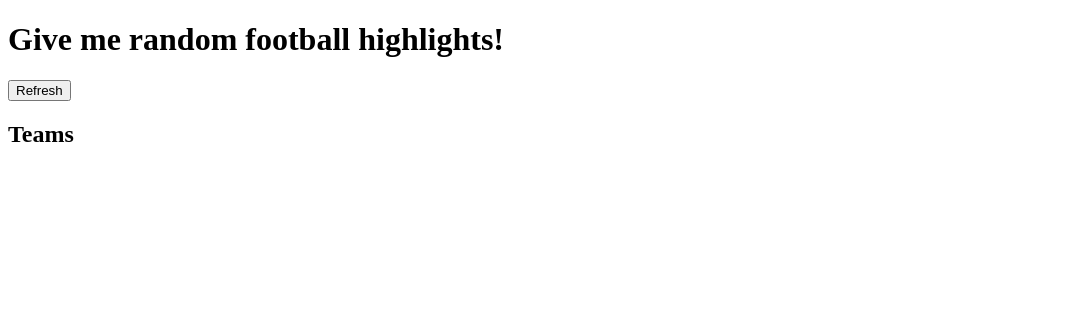
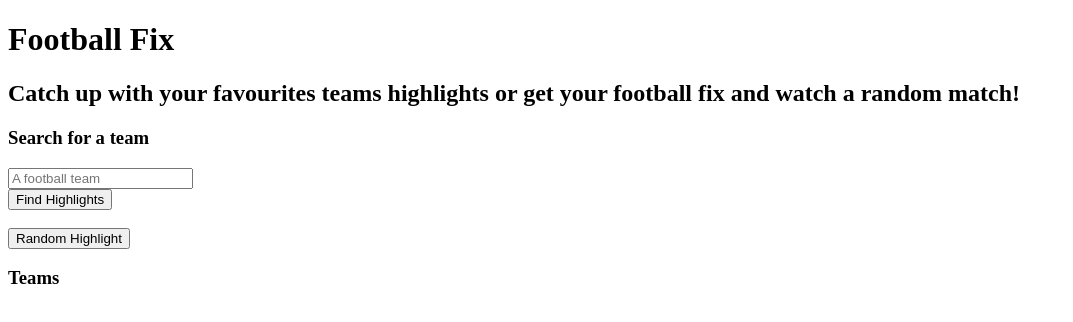
Before and after one commit to jshields123/football-highlights-app, a plain HTML site: page index.html in a window 1280 px wide. Shown: the whole page, without its empty margins (0-1073 px from the left). Drawn offline with Linux system fonts and the light colour scheme; no server answers.

Commit message:
added changed layout and added in comments

```diff
--- a/getData.js
+++ b/getData.js
@@ -9,9 +9,11 @@ const api = 'https://www.scorebat.com/video-api/v1/'
         }
 
         // below function currently filters json for Newcastle United games - need to include a search function for any club.
-        function findTeams () {
+        function findTeam () {
+            let userInput = document.getElementById("text1").value
+            console.log(userInput)
              getSportData().then(data => {
-            const newArray = data.filter(element => element.title.includes("Newcastle United") || element.title.includes("Newcastle United"))
+            const newArray = data.filter(element => element.title.includes(userInput))
             console.log(newArray[0]);
         })
     }
--- a/index.html
+++ b/index.html
@@ -2,7 +2,7 @@
 <html lang="en">
   <head>
     <meta charset="utf-8">
-    <title>Football Highlight App</title>
+    <title>Football Fix App</title>
     <script src="getData.js"></script>
     <script src="randomTeams.js"></script>
     <script src="renderPost.js"></script>
@@ -11,10 +11,16 @@
   </head>
 
   <body>
-    <h1>Give me random football highlights!</h1>
-
-    <button type='submit' id="refresh" onClick="refreshPage()">Refresh</button>
-    <h2>Teams</h2>
+    <h1>Football Fix</h1>
+      <h2>Catch up with your favourites teams highlights or get your football fix and watch a random match!</h2>
+    <h3>Search for a team</h3>
+    <input id="text1" placeholder="A football team">
+    <br>
+    <button onclick="findTeam()" id="findTeam">Find Highlights</button>
+    <br>
+    <br>
+    <button type='submit' id="refresh" onClick="refreshPage()">Random Highlight</button>
+    <h3>Teams</h3>
     <div id="main"></div>
 
     <script>
```
